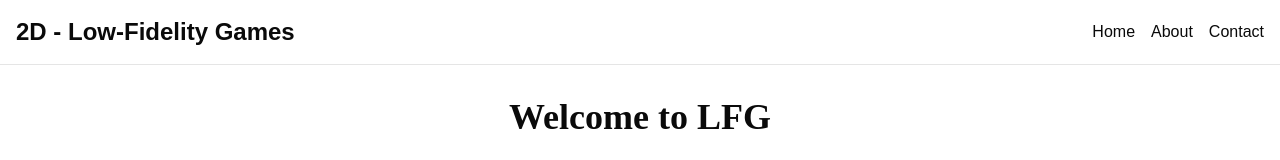
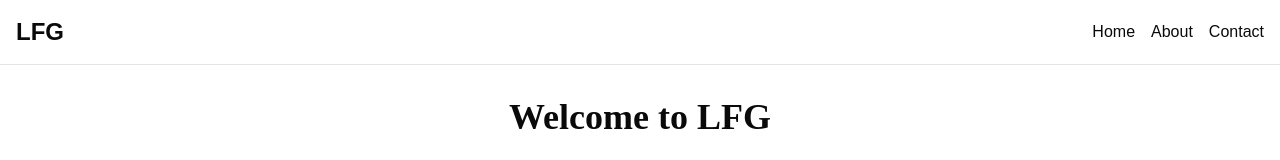
Before and after one commit to SubhanAli94/LF-Games, a Next.js app: page / in a window 1280 px wide. Shown: the top 160 px of the page. Built offline with nearby package versions, Linux system fonts and the light colour scheme.

Commit message:
Title of the site is changed.

```diff
--- a/components/app-page.tsx
+++ b/components/app-page.tsx
@@ -6,7 +6,7 @@
     <div className="min-h-screen flex flex-col bg-background text-foreground">
       <header className="border-b">
         <div className="container mx-auto px-4 py-4 flex justify-between items-center">
-          <Link href="/" className="text-2xl font-bold">2D - Low-Fidelity Games</Link>
+          <Link href="/" className="text-2xl font-bold">LFG</Link>
           <nav>
             <ul className="flex space-x-4">
               <li><Link href="/" className="hover:underline">Home</Link></li>
```
